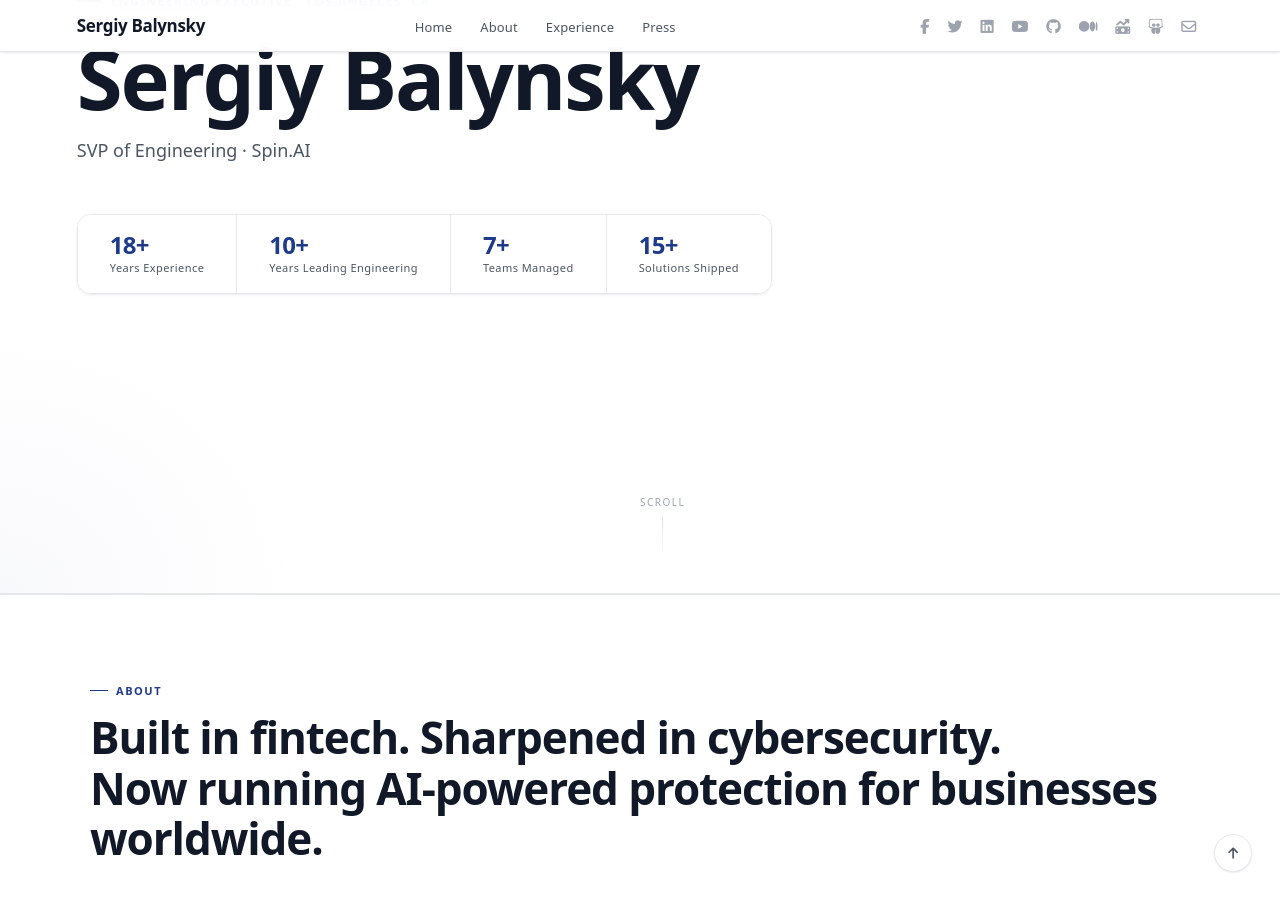
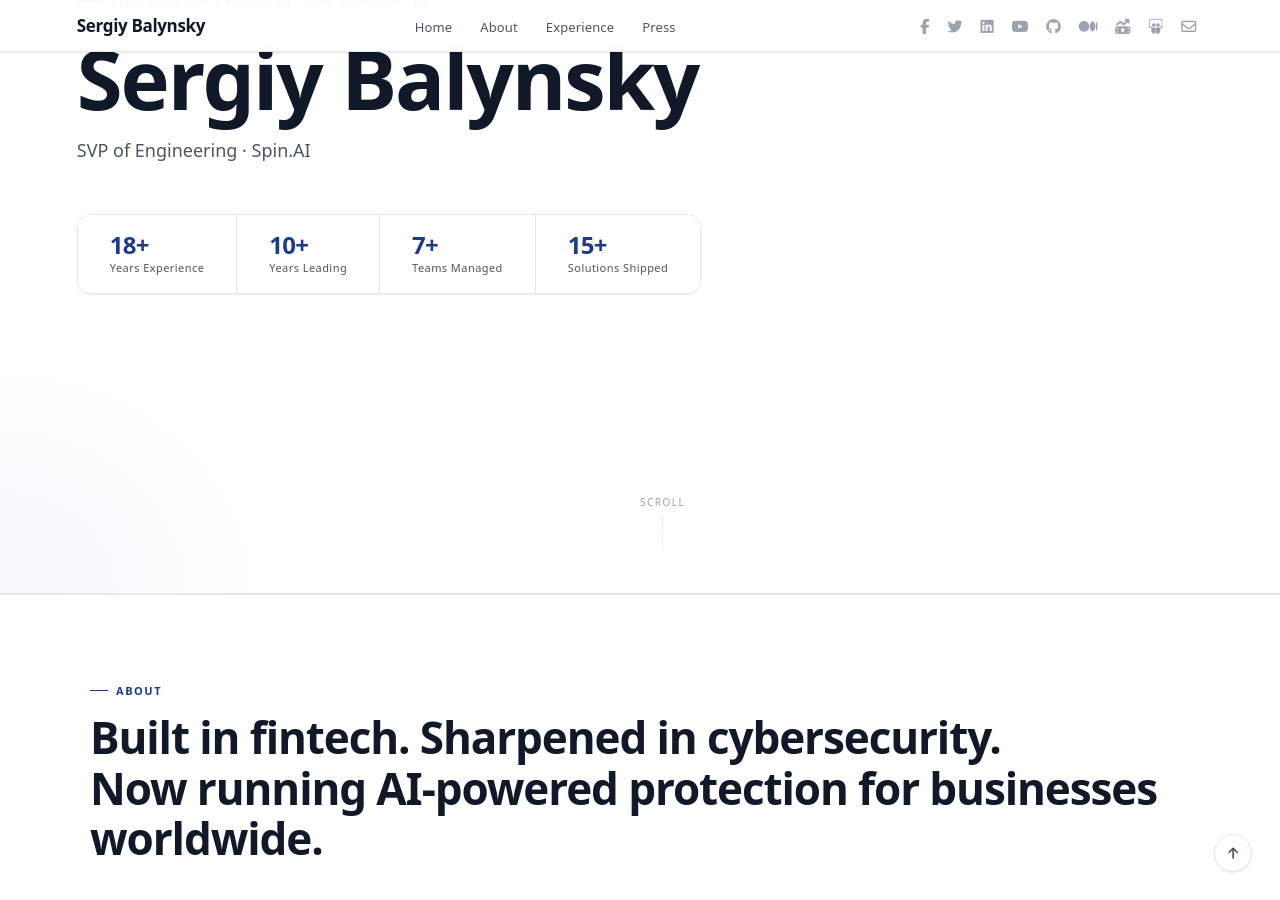
Before and after one commit to balynsky/personal-site, a Jekyll site: the page built from index.html, in a window 1280 px wide and 900 px high, scrolled down 306 px. Built offline with Jekyll 4.4.1, drawn with Linux system fonts in a browser that asks for light colours; nearby versions of some CDN libraries.

```diff
--- a/_layouts/about.html
+++ b/_layouts/about.html
@@ -26,7 +26,7 @@
             </div>
             <div class="hero-stat">
                 <span class="hero-stat-num">{{ years_lead }}+</span>
-                <span class="hero-stat-label">Years Leading Engineering</span>
+                <span class="hero-stat-label">Years Leading</span>
             </div>
             <div class="hero-stat">
                 <span class="hero-stat-num">7+</span>
```
